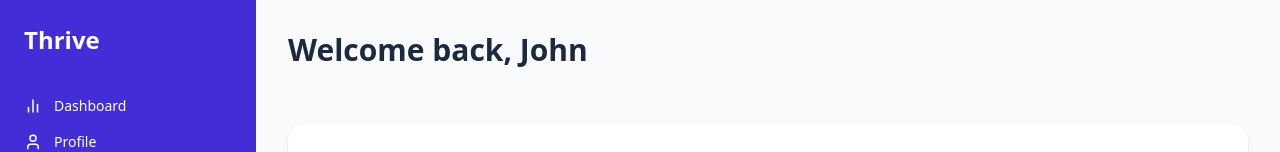
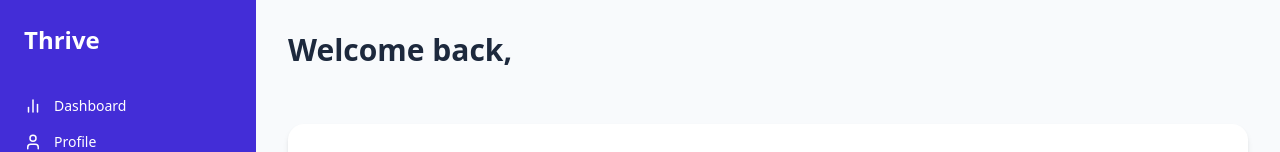
Before and after one commit to JC-prog/Thrive-Personalized-Health-Chatbot, a React (Vite) app in the folder frontend/: page / in a window 1280 px wide. Shown: the top 152 px of the page. Built offline with nearby package versions, Linux system fonts and the light colour scheme.

Commit message:
fix: fix problem where name is not present

```diff
--- a/frontend/src/pages/DashboardPage.tsx
+++ b/frontend/src/pages/DashboardPage.tsx
@@ -85,7 +85,7 @@
 
   return (
     <div className="flex-1 bg-slate-50 p-8 min-h-screen">
-      <h1 className="text-3xl font-bold mb-6 text-slate-800">Welcome back, John</h1>
+      <h1 className="text-3xl font-bold mb-6 text-slate-800">Welcome back, {userProfile?.name}</h1>
 
       {/* Cards */}
       <div className="grid grid-cols-1 sm:grid-cols-2 lg:grid-cols-3 gap-6 mb-8">
```
